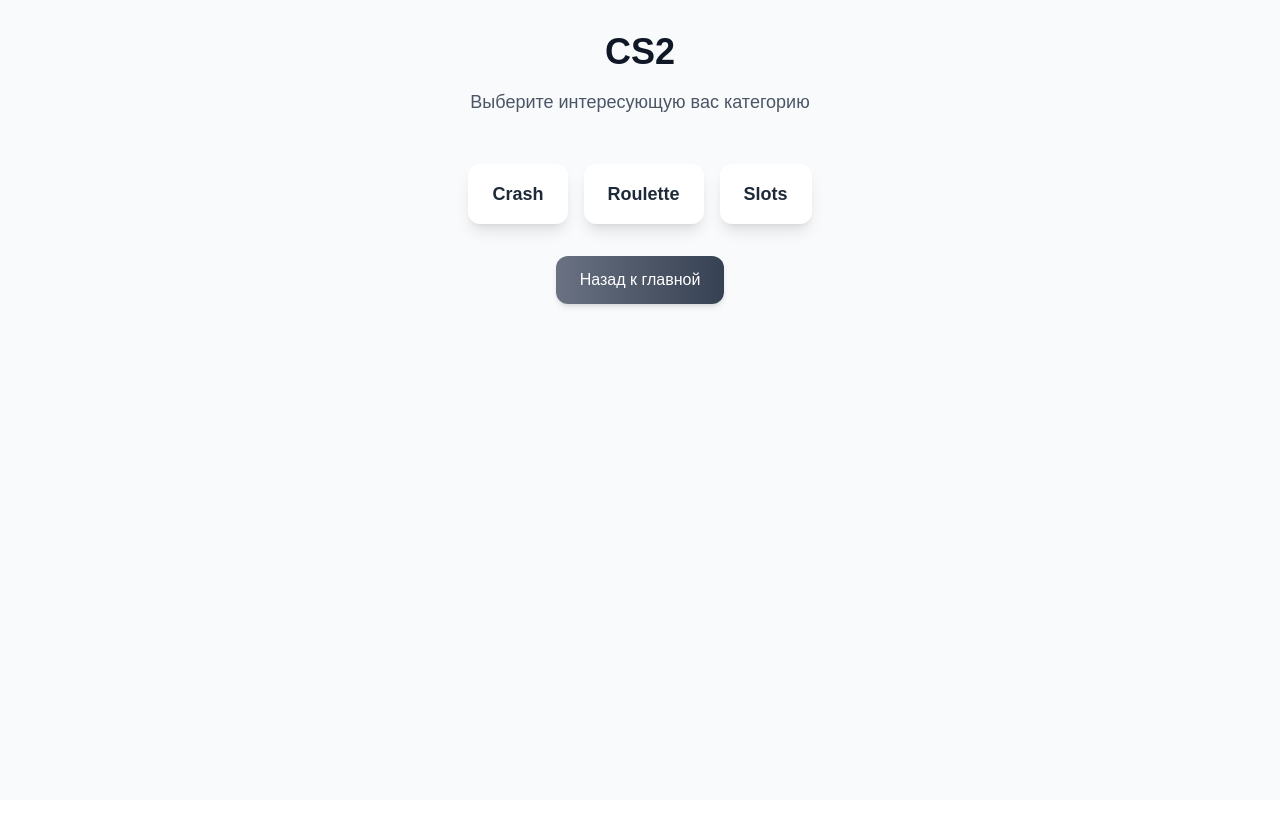
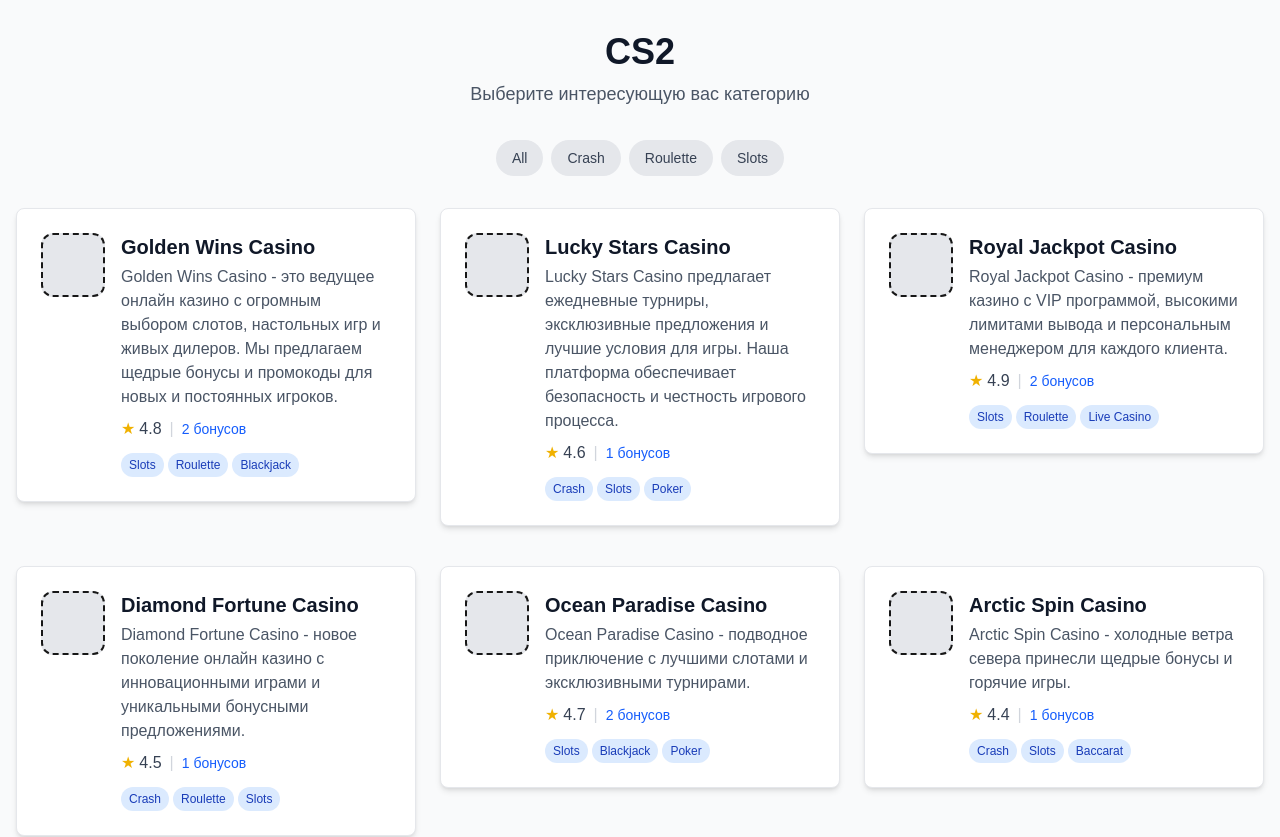
Before and after one commit to Zdristi/CasiBonus, a Next.js app: page /platform/cs2 in a window 1280 px wide. Shown: the top 837 px of the page. Before the commit the page ends 800 px from the top, so only its background shows below. Built offline with nearby package versions, Linux system fonts and the light colour scheme.

Commit message:
Добавлено поле поиска и изменена логика навигации: теперь при выборе базы (CS2, DOTA2...) сразу отображаются сайты с возможностью фильтрации по категориям

```diff
--- /dev/null
+++ b/components/SearchBar.tsx
@@ -0,0 +1,50 @@
+import { useState } from 'react';
+import { Casino } from '@/types/casino';
+
+interface SearchBarProps {
+  casinos: Casino[];
+  onSearchResults: (results: Casino[]) => void;
+}
+
+const SearchBar = ({ casinos, onSearchResults }: SearchBarProps) => {
+  const [searchTerm, setSearchTerm] = useState('');
+
+  const handleSearch = (term: string) => {
+    setSearchTerm(term);
+
+    if (!term.trim()) {
+      // Если поле поиска пустое, показываем все казино
+      onSearchResults(casinos);
+      return;
+    }
+
+    const filteredCasinos = casinos.filter(casino =>
+      casino.name.toLowerCase().includes(term.toLowerCase()) ||
+      casino.description.toLowerCase().includes(term.toLowerCase()) ||
+      (casino.categories && casino.categories.some(cat =>
+        cat.toLowerCase().includes(term.toLowerCase())
+      ))
+    );
+
+    onSearchResults(filteredCasinos);
+  };
+
+  return (
+    <div className="relative mb-8">
+      <input
+        type="text"
+        placeholder="Поиск казино..."
+        value={searchTerm}
+        onChange={(e) => handleSearch(e.target.value)}
+        className="w-full px-4 py-3 pl-12 rounded-lg border border-gray-300 dark:border-gray-600 bg-white dark:bg-gray-800 text-gray-900 dark:text-white focus:outline-none focus:ring-2 focus:ring-blue-500 focus:border-transparent shadow-sm"
+      />
+      <div className="absolute left-4 top-3.5 text-gray-400 dark:text-gray-500">
+        <svg xmlns="http://www.w3.org/2000/svg" className="h-5 w-5" viewBox="0 0 20 20" fill="currentColor">
+          <path fillRule="evenodd" d="M8 4a4 4 0 100 8 4 4 0 000-8zM2 8a6 6 0 1110.89 3.476l4.817 4.817a1 1 0 01-1.414 1.414l-4.816-4.816A6 6 0 012 8z" clipRule="evenodd" />
+        </svg>
+      </div>
+    </div>
+  );
+};
+
+export default SearchBar;
--- a/pages/index.tsx
+++ b/pages/index.tsx
@@ -4,6 +4,7 @@
 import ThemeToggle from '@/components/ThemeToggle';
 import CategoryFilter from '@/components/CategoryFilter';
 import MainPlatformNavigation from '@/components/MainPlatformNavigation';
+import SearchBar from '@/components/SearchBar';
 import { useState } from 'react';
 
 // Типизированный интерфейс для казино
@@ -56,18 +57,23 @@
 // Главная страница со списком казино
 export default function Home() {
   const [selectedCategory, setSelectedCategory] = useState<GameCategory | 'All' | null>(null);
+  const [searchResults, setSearchResults] = useState<Casino[]>(mockCasinos);
 
   // Фильтрация казино по выбранной категории
   const filteredCasinos = selectedCategory && selectedCategory !== 'All'
-    ? mockCasinos.filter(casino =>
+    ? searchResults.filter(casino =>
         casino.categories && casino.categories.includes(selectedCategory)
       )
-    : mockCasinos;
+    : searchResults;
+
+  const handleSearchResults = (results: Casino[]) => {
+    setSearchResults(results);
+  };
 
   return (
     <div className="min-h-screen bg-gray-50 dark:bg-gray-900 py-8">
       <div className="container mx-auto px-4">
-        <header className="mb-12 text-center relative">
+        <header className="mb-8 text-center relative">
           <div className="absolute top-0 right-0">
             <ThemeToggle />
           </div>
@@ -77,13 +83,15 @@
           </p>
         </header>
 
+        <SearchBar casinos={mockCasinos} onSearchResults={handleSearchResults} />
+
         <MainPlatformNavigation />
 
         {/* Убираем CategoryFilter с главной страницы, чтобы не было конфликта с фильтрами */}
 
-        {mockCasinos.length > 0 ? (
+        {filteredCasinos.length > 0 ? (
           <div className="grid grid-cols-1 md:grid-cols-2 lg:grid-cols-3 gap-6">
-            {mockCasinos.map((casino) => (
+            {filteredCasinos.map((casino) => (
               <CasinoCard key={casino.id} casino={casino} />
             ))}
           </div>
--- a/pages/platform/[platform].tsx
+++ b/pages/platform/[platform].tsx
@@ -1,7 +1,9 @@
 import { useRouter } from 'next/router';
-import { MainPlatform } from '@/types/casino';
+import { MainPlatform, GameCategory, Casino } from '@/types/casino';
+import { mockCasinos } from '@/data/casinos';
 import Link from 'next/link';
 import { useState } from 'react';
+import CategoryFilter from '@/components/CategoryFilter';
 
 interface PlatformPageProps {
   platform: MainPlatform;
@@ -10,23 +12,25 @@
 const PlatformPage = () => {
   const router = useRouter();
   const { platform } = router.query;
-  const [selectedOption, setSelectedOption] = useState<string | null>(null);
+  const [selectedCategory, setSelectedCategory] = useState<GameCategory | 'All' | null>(null);
 
-  // Опции для каждой платформы
-  const platformOptions: Record<string, string[]> = {
-    cs2: ['Crash', 'Roulette', 'Slots'],
-    dota2: ['Crash', 'Roulette', 'Slots'],
-    rust: ['Crash', 'Roulette', 'Slots'],
-    'usd-rub-crypto': ['Crash', 'Roulette', 'Slots']
-  };
+  // Фильтрация казино по выбранной платформе
+  // В реальном приложении здесь будет логика фильтрации по платформе
+  // Для демонстрации просто покажем все казино
+  const platformCasinos = mockCasinos;
 
-  const options = platformOptions[platform as string] || [];
+  // Фильтрация казино по выбранной категории
+  const filteredCasinos = selectedCategory && selectedCategory !== 'All'
+    ? platformCasinos.filter(casino =>
+        casino.categories && casino.categories.includes(selectedCategory)
+      )
+    : platformCasinos;
 
   return (
     <div className="min-h-screen bg-gray-50 dark:bg-gray-900 py-8">
       <div className="container mx-auto px-4">
-        <header className="mb-12 text-center">
-          <h1 className="text-2xl sm:text-3xl md:text-4xl font-bold text-gray-900 dark:text-white mb-4">
+        <header className="mb-8 text-center">
+          <h1 className="text-2xl sm:text-3xl md:text-4xl font-bold text-gray-900 dark:text-white mb-2">
             {platform?.toString().toUpperCase().replace('-', '/') || 'Выберите платформу'}
           </h1>
           <p className="text-base sm:text-lg text-gray-600 dark:text-gray-300 max-w-2xl mx-auto">
@@ -34,24 +38,67 @@
           </p>
         </header>
 
-        <div className="flex flex-wrap justify-center gap-4 mb-8">
-          {options.map((option) => (
-            <Link key={option} href={`/platform/${platform}/${option.toLowerCase()}`}>
-              <div
-                onClick={() => setSelectedOption(option)}
-                className={`px-6 py-4 rounded-xl text-lg font-semibold transition-all duration-300 cursor-pointer transform hover:scale-105 shadow-lg ${
-                  selectedOption === option
-                    ? 'bg-gradient-to-r from-green-500 to-teal-600 text-white shadow-xl'
-                    : 'bg-white text-gray-800 hover:bg-gray-100 dark:bg-gray-800 dark:text-white dark:hover:bg-gray-700'
-                }`}
-              >
-                {option}
-              </div>
-            </Link>
-          ))}
-        </div>
+        <CategoryFilter
+          selectedCategory={selectedCategory}
+          onCategoryChange={(category) => setSelectedCategory(category)}
+        />
 
-        <div className="text-center">
+        {filteredCasinos.length > 0 ? (
+          <div className="grid grid-cols-1 md:grid-cols-2 lg:grid-cols-3 gap-6 mt-8">
+            {filteredCasinos.map((casino) => (
+              <Link key={casino.id} href={`/casino/${casino.id}`}>
+                <div className="bg-white dark:bg-gray-800 rounded-lg shadow-md p-6 mb-4 hover:shadow-lg transition-shadow cursor-pointer border border-gray-200 dark:border-gray-700">
+                  <div className="flex flex-col sm:flex-row items-center sm:items-start space-y-3 sm:space-y-0 sm:space-x-4">
+                    <div className="bg-gray-200 border-2 border-dashed rounded-xl w-16 h-16 flex-shrink-0" />
+                    <div className="text-center sm:text-left">
+                      <h2 className="text-xl font-bold text-gray-900 dark:text-white">{casino.name}</h2>
+                      <p className="text-gray-600 dark:text-gray-300 mt-1">{casino.description}</p>
+                      <div className="mt-2 flex items-center justify-center sm:justify-start">
+                        <span className="text-yellow-500 mr-1">★</span>
+                        <span className="text-gray-700 dark:text-gray-300">{casino.rating}</span>
+                        <span className="mx-2 text-gray-300 dark:text-gray-600">|</span>
+                        <span className="text-sm text-blue-600 dark:text-blue-400">{casino.bonuses.length} бонусов</span>
+                      </div>
+
+                      {/* Отображение категорий */}
+                      {casino.categories && casino.categories.length > 0 && (
+                        <div className="mt-3 flex flex-wrap gap-1 justify-center sm:justify-start">
+                          {casino.categories.slice(0, 3).map((category, index) => (
+                            <span
+                              key={index}
+                              className="px-2 py-1 bg-blue-100 text-blue-800 text-xs rounded-full dark:bg-blue-900 dark:text-blue-100"
+                            >
+                              {category}
+                            </span>
+                          ))}
+                          {casino.categories.length > 3 && (
+                            <span className="px-2 py-1 bg-gray-100 text-gray-800 text-xs rounded-full dark:bg-gray-700 dark:text-gray-100">
+                              +{casino.categories.length - 3}
+                            </span>
+                          )}
+                        </div>
+                      )}
+                    </div>
+                  </div>
+                </div>
+              </Link>
+            ))}
+          </div>
+        ) : (
+          <div className="text-center py-12">
+            <p className="text-gray-600 dark:text-gray-400 text-lg">
+              К сожалению, не найдено казино с выбранной категорией
+            </p>
+            <button
+              onClick={() => setSelectedCategory(null)}
+              className="mt-4 px-4 py-2 bg-blue-600 text-white rounded-lg hover:bg-blue-700 transition-colors"
+            >
+              Показать все казино
+            </button>
+          </div>
+        )}
+
+        <div className="text-center mt-8">
           <Link href="/">
             <div className="inline-block px-6 py-3 bg-gradient-to-r from-gray-500 to-gray-700 text-white rounded-xl hover:from-gray-600 hover:to-gray-800 transition-all transform hover:scale-105 shadow-md">
               Назад к главной
```
